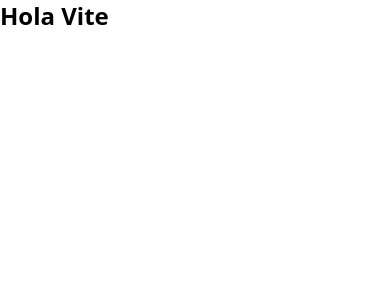
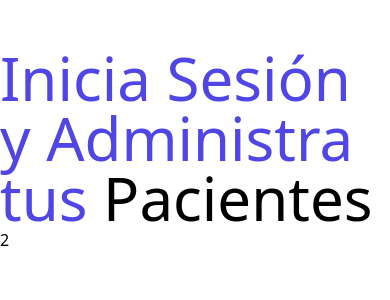
Before and after one commit to centinelaCode/frontend-APV, a React (Vite) app: page / in a window 390 px wide. Shown: the top 300 px of the page. Built offline with nearby package versions, Linux system fonts and the light colour scheme.

Commit message:
[ADD] Se agregan las pages para el Auth
Se agrega registrar | olvide-password | confirmar-cuenta

```diff
--- a/src/App.jsx
+++ b/src/App.jsx
@@ -1,8 +1,23 @@
+import { BrowserRouter, Routes, Route } from 'react-router-dom';
+import AuthLayout from './layout/AuthLayout';
+import Login from './pages/Login';
+import Registrar from './pages/Registrar';
+import OlvidePassword from './pages/OlvidePassword';
+import ConfirmarCuenta from './pages/ConfirmarCuenta';
 
 function App() {
 
   return (
-    <h1 className="font-bold text-2xl">Hola Vite</h1>
+    <BrowserRouter>
+      <Routes>
+        <Route path="/" element={<AuthLayout />}>
+          <Route index element={<Login />} />
+          <Route path="/registrar" element={<Registrar />} />
+          <Route path="/olvide-password" element={<OlvidePassword />} />
+          <Route path="/confirmar/:id" element={<ConfirmarCuenta />} />
+        </Route>
+      </Routes>
+    </BrowserRouter>
   )
 }
 
--- /dev/null
+++ b/src/layout/AuthLayout.jsx
@@ -0,0 +1,13 @@
+import { Outlet } from "react-router-dom";
+
+const AuthLayout = () => {
+  return (
+    <>
+        <main className="container mx-auto md:grid grid-cols-2 mt-12">
+          <Outlet />
+        </main>
+    </>
+  )
+}
+
+export default AuthLayout
--- /dev/null
+++ b/src/pages/ConfirmarCuenta.jsx
@@ -0,0 +1,9 @@
+const ConfirmarCuenta = () => {
+  return (
+    <>
+      <h1>ConfirmarCuenta</h1>
+    </>
+  )
+}
+
+export default ConfirmarCuenta
--- /dev/null
+++ b/src/pages/Login.jsx
@@ -0,0 +1,13 @@
+
+const Login = () => {
+  return (
+    <>
+      <div>
+        <h1 className="text-indigo-600 font-blank text-6xl">Inicia Sesión y Administra tus <span className="text-black">Pacientes</span></h1>
+      </div>
+      <div>2</div>
+    </>
+  )
+}
+
+export default Login
--- /dev/null
+++ b/src/pages/OlvidePassword.jsx
@@ -0,0 +1,12 @@
+const OlvidePassword = () => {
+  return (
+    <>
+
+        <div>1</div>
+        <div>2</div>
+
+    </>
+  )
+}
+
+export default OlvidePassword
--- /dev/null
+++ b/src/pages/Registrar.jsx
@@ -0,0 +1,9 @@
+const Registrar = () => {
+  return (
+    <>
+      <h1>Registrar</h1>
+    </>
+  )
+}
+
+export default Registrar
```
